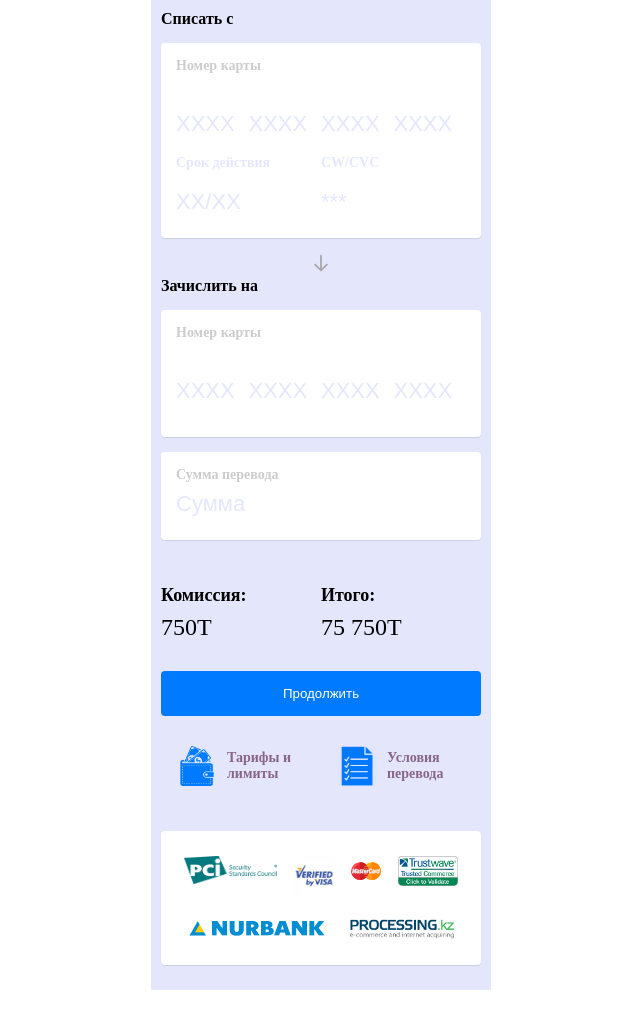
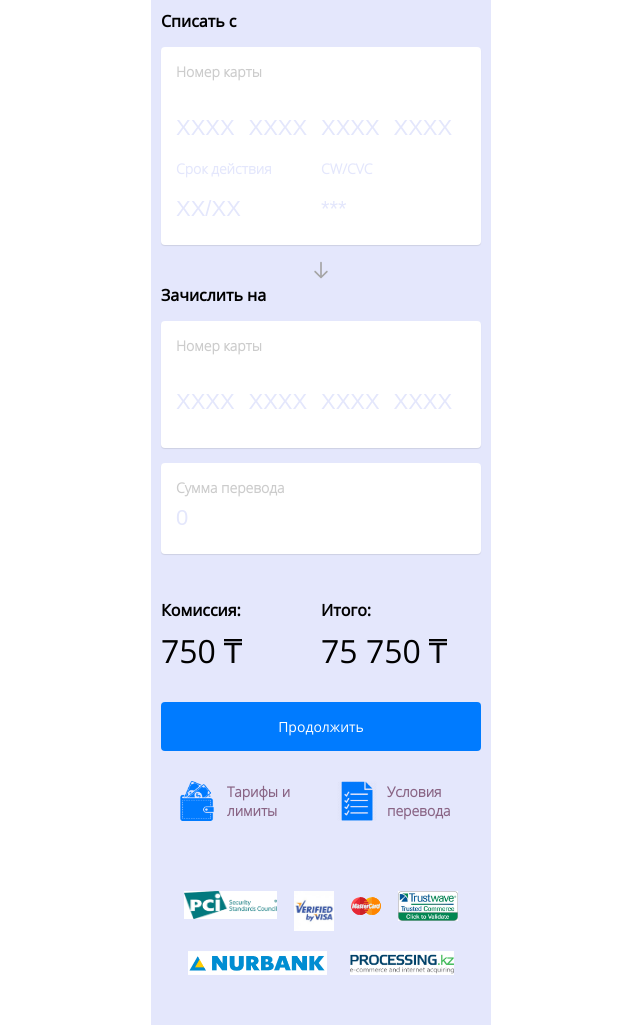
Before and after one commit to denisoed/Payment, a plain HTML site: page index.html in a window 1280 px wide. Shown: the whole page, without its empty margins (319-959 px from the left). Before the commit the page ends 990 px from the top, so only its background shows below. Drawn offline with nearby package versions, Linux system fonts and the light colour scheme.

Commit message:
Add fonts

```diff
--- a/index.html
+++ b/index.html
@@ -18,10 +18,10 @@
                         <h4>Номер карты</h4>
                     </div>
                     <div class="input-group form-from">
-                        <input type="text" maxlength="4" class="first-input" placeholder="XXXX">
-                        <input type="text" maxlength="4" placeholder="XXXX">
-                        <input type="text" maxlength="4" placeholder="XXXX">
-                        <input type="text" maxlength="4" placeholder="XXXX">
+                        <input type="number" maxlength="4" class="first-input" placeholder="XXXX">
+                        <input type="number" maxlength="4" placeholder="XXXX">
+                        <input type="number" maxlength="4" placeholder="XXXX">
+                        <input type="number" maxlength="4" placeholder="XXXX">
                     </div>
                 </div>
                 <div class="validity_cw-cvc">
@@ -48,16 +48,16 @@
                         <h4>Номер карты</h4>
                     </div>
                     <div class="input-group form-to">
-                        <input type="text" maxlength="4" placeholder="XXXX">
-                        <input type="text" maxlength="4" placeholder="XXXX">
-                        <input type="text" maxlength="4" placeholder="XXXX">
-                        <input type="text" maxlength="4" placeholder="XXXX">
+                        <input type="number" maxlength="4" placeholder="XXXX">
+                        <input type="number" maxlength="4" placeholder="XXXX">
+                        <input type="number" maxlength="4" placeholder="XXXX">
+                        <input type="number" maxlength="4" placeholder="XXXX">
                     </div>
                 </div>
             </div>
             <div class="section_content">
                 <h4>Сумма перевода</h4>
-                <input type="text" placeholder="Сумма">
+                <input type="number" placeholder="0" name="amount" class="transfer_amount">
             </div>
         </div>
 
@@ -66,11 +66,17 @@
             <div class="commission_total">
                 <div class="commission">
                     <h4>Комиссия:</h4>
-                    <div class="price">750T</div>
+                    <div class="price">
+                        750
+                        <img src="img/Tenge.png" alt="Tenge">
+                    </div>
                 </div>
                 <div class="total">
                     <h4>Итого:</h4>
-                    <div class="price">75 750T</div>
+                    <div class="price">
+                        75 750
+                        <img src="img/Tenge.png" alt="Tenge">
+                    </div>
                 </div>
             </div>
             <button type="submit">Продолжить</button>
@@ -79,14 +85,14 @@
         <!-- Section 4 -->
         <div class="section">
             <div class="rates_conditions">
-                <div class="rates">
+                <a href="#" class="rates">
                     <img src="img/wallet.png" alt="Rates">
                     <h4>Тарифы и лимиты</h4>
-                </div>
-                <div class="conditions">
+                </a>
+                <a href="#" class="conditions">
                     <img src="img/con.png" alt="Conditions">
                     <h4>Условия перевода</h4>
-                </div>
+                </a>
             </div>
         </div>
 
--- a/style.css
+++ b/style.css
@@ -26,11 +26,29 @@ h2, h4 {
 * {
     outline: none !important;
 }
-
+input::-webkit-outer-spin-button,
+input::-webkit-inner-spin-button {
+    /* display: none; <- Crashes Chrome on hover */
+    -webkit-appearance: none;
+    margin: 0; /* <-- Apparently some margin are still there even though it's hidden */
+}
+/* Fonts */
+@font-face {
+    font-family: OpenSansLight;
+    src: url('fonts/OpenSans-Light.ttf');
+}
+@font-face {
+    font-family: OpenSansRegular;
+    src: url('fonts/OpenSans-Regular.ttf');
+}
 /* Main styles */
 h4 {
     color: #ccc;
     font-size: 14px;
+    font-family: OpenSansLight, sans-serif;
+}
+h2 {
+    font-family: OpenSansRegular, sans-serif;
 }
 input {
     width: 25%;
@@ -47,6 +65,11 @@ button {
     padding: 15px 0;
     border-radius: 4px;
     cursor: pointer;
+    font-size: 14px;
+    font-family: OpenSansRegular, sans-serif;
+}
+.transfer_amount {
+    width: 100%;
 }
 .arrow_bottom {
     width: 15px;
@@ -114,12 +137,17 @@ button {
     padding: 30px 0;
 }
 .commission_total .price {
-    font-size: 24px;
+    font-size: 32px;
     margin-top: 8px;
+    font-family: OpenSansRegular, sans-serif;
 }
 .commission_total h4 {
     color: #000;
-    font-size: 18px;
+    font-size: 16px;
+    font-family: OpenSansRegular, sans-serif;
+}
+.commission_total .price img {
+    height: 24px;
 }
 .commission {
     width: 50%;
@@ -136,6 +164,7 @@ button {
 }
 .rates_conditions h4 {
     color: #896484;
+    font-size: 14px;
 }
 .rates_conditions img {
     height: 40px;
@@ -145,11 +174,13 @@ button {
     width: 40%;
     display: flex;
     align-items: center;
+    text-decoration: none;
 }
 .conditions {
     width: 40%;
     display: flex;
     align-items: center;
+    text-decoration: none;
 }
 
 .title_img {
@@ -166,9 +197,9 @@ button {
     justify-content: space-around;
     flex-wrap: wrap;
     padding: 30px 0;
-    box-shadow: 0 1px 1px 0 rgba(0, 0, 0, .1);
-    border-radius: 4px;
-    background-color: #fff;
+    /* box-shadow: 0 1px 1px 0 rgba(0, 0, 0, .1); */
+    /* border-radius: 4px; */
+    /* background-color: #fff; */
     padding: 15px;
     margin: 15px 0;
 }
```
Also changed, not shown: fonts/OpenSans-Light.ttf (added), fonts/OpenSans-Regular.ttf (added), img/Tenge.png (added).
